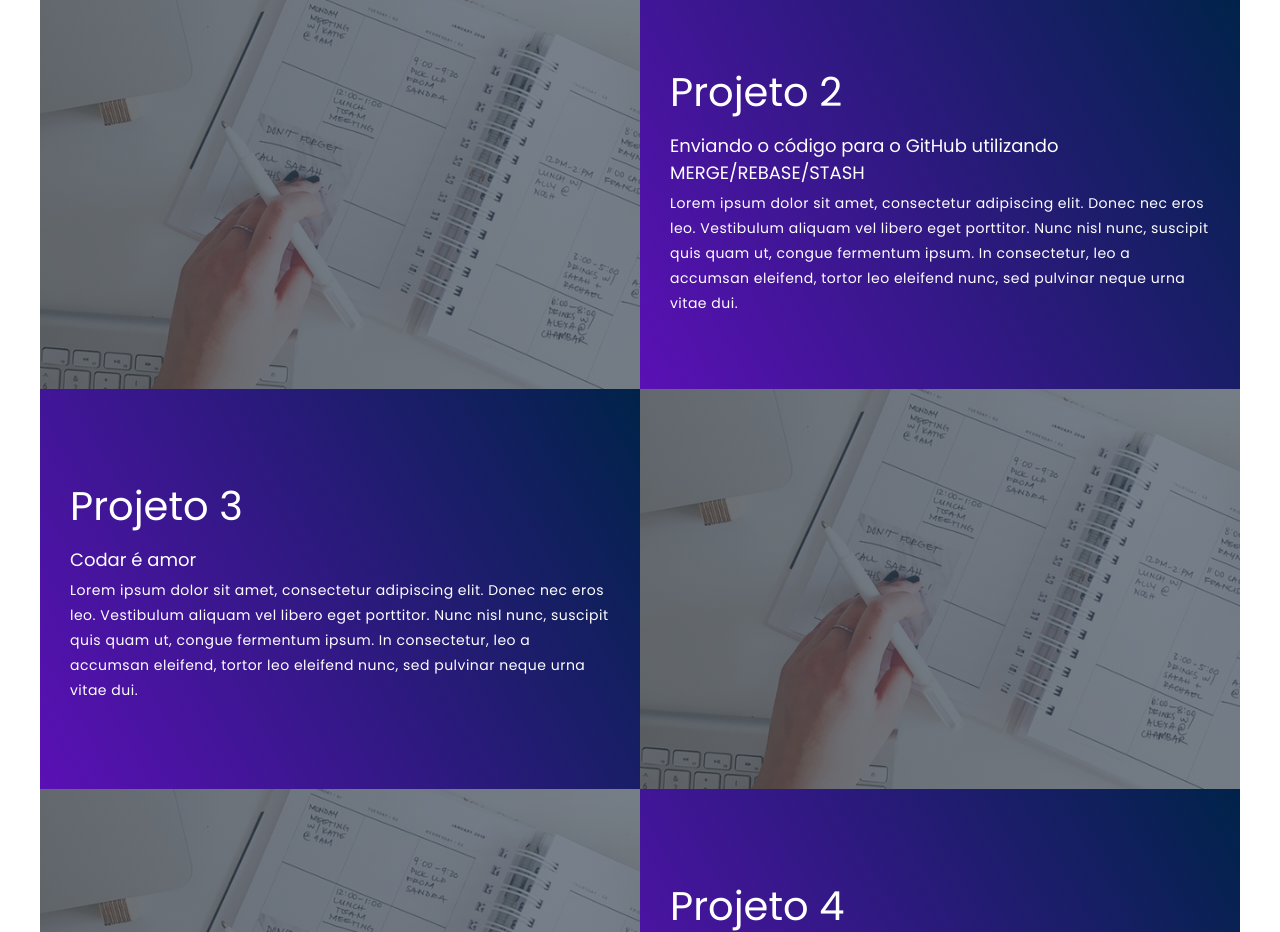
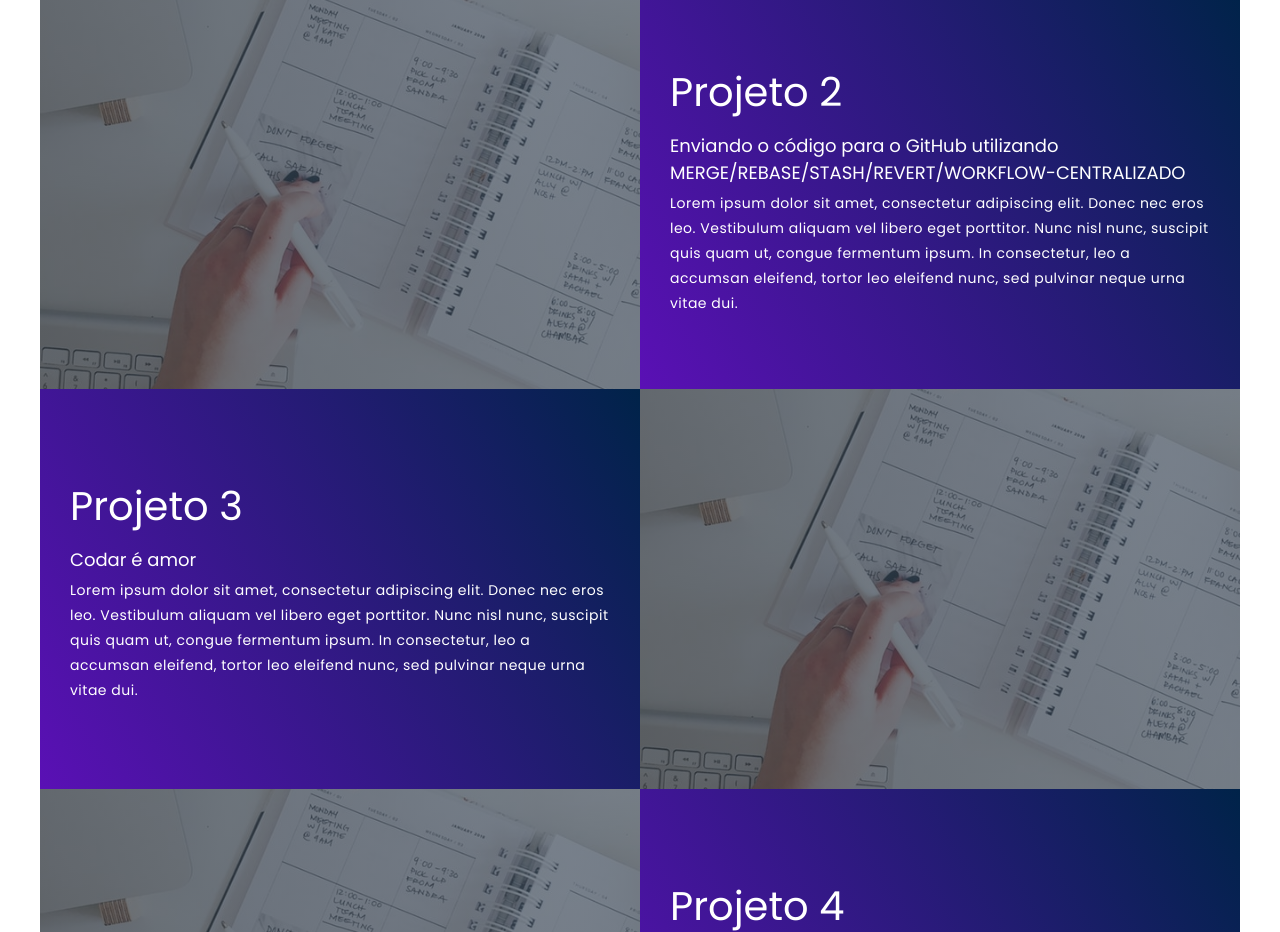
Before and after one commit to amandapdaniel/portifolio-git, a plain HTML site: page index.html in a window 1280 px wide. Shown: the part 1586-2518 px from the top of the page. Drawn offline with Linux system fonts and the light colour scheme.

Commit message:
update project 2 decription - aula workflow centralizado

```diff
--- a/index.html
+++ b/index.html
@@ -42,7 +42,7 @@
                 <div class="project-item">
                     <div class="project-info">
                         <h1>Projeto 2</h1>
-                        <h2>Enviando o código para o GitHub utilizando MERGE/REBASE/STASH</h2>
+                        <h2>Enviando o código para o GitHub utilizando MERGE/REBASE/STASH/REVERT/WORKFLOW-CENTRALIZADO</h2>
                         <p>Lorem ipsum dolor sit amet, consectetur adipiscing elit. Donec nec eros leo. Vestibulum
                             aliquam vel libero eget porttitor. Nunc nisl nunc, suscipit quis quam ut, congue fermentum
                             ipsum. In consectetur, leo a accumsan eleifend, tortor leo eleifend nunc, sed pulvinar neque
```
